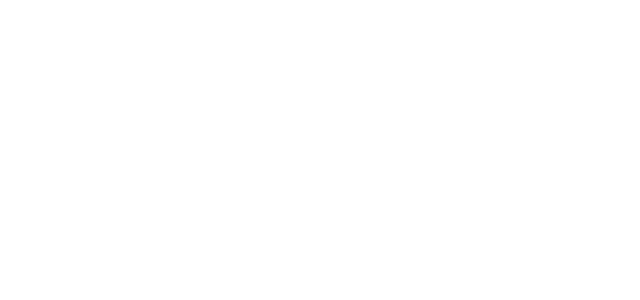
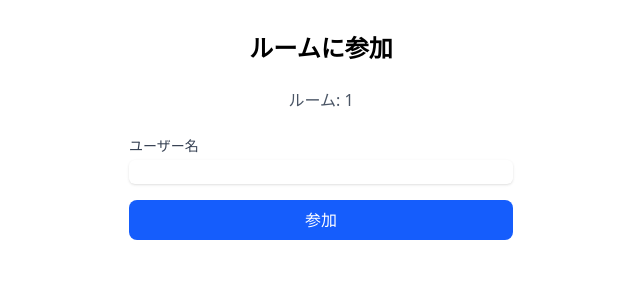
Before and after one commit to SatoshiMoriyama/planning_poker, a React (Vite) app in the folder packages/frontend/: page /join/1 in a window 1280 px wide. Before the commit this address had no page. Shown: the top 300 px of the page, without its empty margins (319-959 px from the left). Built offline with nearby package versions, Linux system fonts and the light colour scheme.

Commit message:
takt: github-issue-1-ruumu-ni-urlwo

```diff
--- a/packages/frontend/src/app/app.tsx
+++ b/packages/frontend/src/app/app.tsx
@@ -1,6 +1,7 @@
 import { BrowserRouter, Routes, Route } from 'react-router-dom';
 import HomeRoute from './routes/home';
 import RoomRoute from './routes/room';
+import JoinRoute from './routes/join';
 
 export function App() {
   return (
@@ -8,6 +9,7 @@
       <Routes>
         <Route path="/" element={<HomeRoute />} />
         <Route path="/room/:roomId" element={<RoomRoute />} />
+        <Route path="/join/:roomId" element={<JoinRoute />} />
       </Routes>
     </BrowserRouter>
   );
--- /dev/null
+++ b/packages/frontend/src/app/routes/join.tsx
@@ -0,0 +1,21 @@
+import { useParams, useNavigate } from 'react-router-dom';
+import { useCallback } from 'react';
+import { JoinView } from '../../features/join/components/join-view';
+
+export default function JoinRoute() {
+  const { roomId } = useParams<{ roomId: string }>();
+  const navigate = useNavigate();
+
+  if (!roomId) {
+    throw new Error('roomId is required');
+  }
+
+  const handleSubmit = useCallback(
+    (data: { userName: string }) => {
+      navigate(`/room/${roomId}`, { state: { userName: data.userName, mode: 'join' } });
+    },
+    [navigate, roomId],
+  );
+
+  return <JoinView roomId={roomId} onSubmit={handleSubmit} />;
+}
--- /dev/null
+++ b/packages/frontend/src/features/join/components/join-view.tsx
@@ -0,0 +1,46 @@
+import { type FormEvent, useState } from 'react';
+
+interface JoinViewProps {
+  roomId: string;
+  onSubmit: (data: { userName: string }) => void;
+}
+
+export function JoinView({ roomId, onSubmit }: JoinViewProps) {
+  const [userName, setUserName] = useState('');
+
+  function handleSubmit(e: FormEvent) {
+    e.preventDefault();
+    const trimmed = userName.trim();
+    if (!trimmed) return;
+    onSubmit({ userName: trimmed });
+  }
+
+  return (
+    <div className="max-w-md mx-auto p-8 space-y-6">
+      <h1 className="text-2xl font-bold text-center">ルームに参加</h1>
+      <p className="text-center text-gray-600">
+        ルーム: <span>{roomId}</span>
+      </p>
+      <form onSubmit={handleSubmit} className="space-y-4">
+        <div>
+          <label htmlFor="join-userName" className="block text-sm font-medium text-gray-700">
+            ユーザー名
+          </label>
+          <input
+            id="join-userName"
+            type="text"
+            value={userName}
+            onChange={(e) => setUserName(e.target.value)}
+            className="mt-1 block w-full rounded-md border-gray-300 shadow-sm"
+          />
+        </div>
+        <button
+          type="submit"
+          className="w-full px-4 py-2 bg-blue-600 text-white rounded-lg font-medium hover:bg-blue-700"
+        >
+          参加
+        </button>
+      </form>
+    </div>
+  );
+}
--- /dev/null
+++ b/packages/frontend/src/features/room/components/invite-link.tsx
@@ -0,0 +1,38 @@
+import { useState } from 'react';
+
+interface InviteLinkProps {
+  roomId: string;
+}
+
+export function InviteLink({ roomId }: InviteLinkProps) {
+  const [feedback, setFeedback] = useState<'copied' | 'error' | null>(null);
+  const url = `${window.location.origin}/join/${roomId}`;
+
+  async function handleCopy() {
+    try {
+      await navigator.clipboard.writeText(url);
+      setFeedback('copied');
+    } catch {
+      setFeedback('error');
+    }
+  }
+
+  return (
+    <div className="flex items-center gap-2 text-sm">
+      <span className="text-gray-600 truncate">{url}</span>
+      <button
+        type="button"
+        onClick={handleCopy}
+        className="px-3 py-1 bg-gray-200 rounded hover:bg-gray-300 text-gray-700 whitespace-nowrap"
+      >
+        コピー
+      </button>
+      {feedback === 'copied' && (
+        <span className="text-green-600 whitespace-nowrap">コピーしました</span>
+      )}
+      {feedback === 'error' && (
+        <span className="text-red-600 whitespace-nowrap">コピーに失敗しました</span>
+      )}
+    </div>
+  );
+}
--- a/packages/frontend/src/features/room/components/room-view.tsx
+++ b/packages/frontend/src/features/room/components/room-view.tsx
@@ -7,6 +7,7 @@
 import { ParticipantsList } from './participants-list';
 import { VotingResult } from './voting-result';
 import { HostControls } from './host-controls';
+import { InviteLink } from './invite-link';
 
 interface RoomViewProps {
   roomId: string;
@@ -145,6 +146,8 @@
     <div className="max-w-4xl mx-auto p-6 space-y-8">
       <h1 className="text-2xl font-bold">ルーム: {state.roomId}</h1>
 
+      {state.roomId && <InviteLink roomId={state.roomId} />}
+
       {wsError !== null && (
         <div role="alert" className="p-4 bg-red-50 border border-red-300 rounded-lg text-red-700">
           接続エラーが発生しました
```
Also changed, not shown: 2 other files (tests, documents, lock files or other folders).
